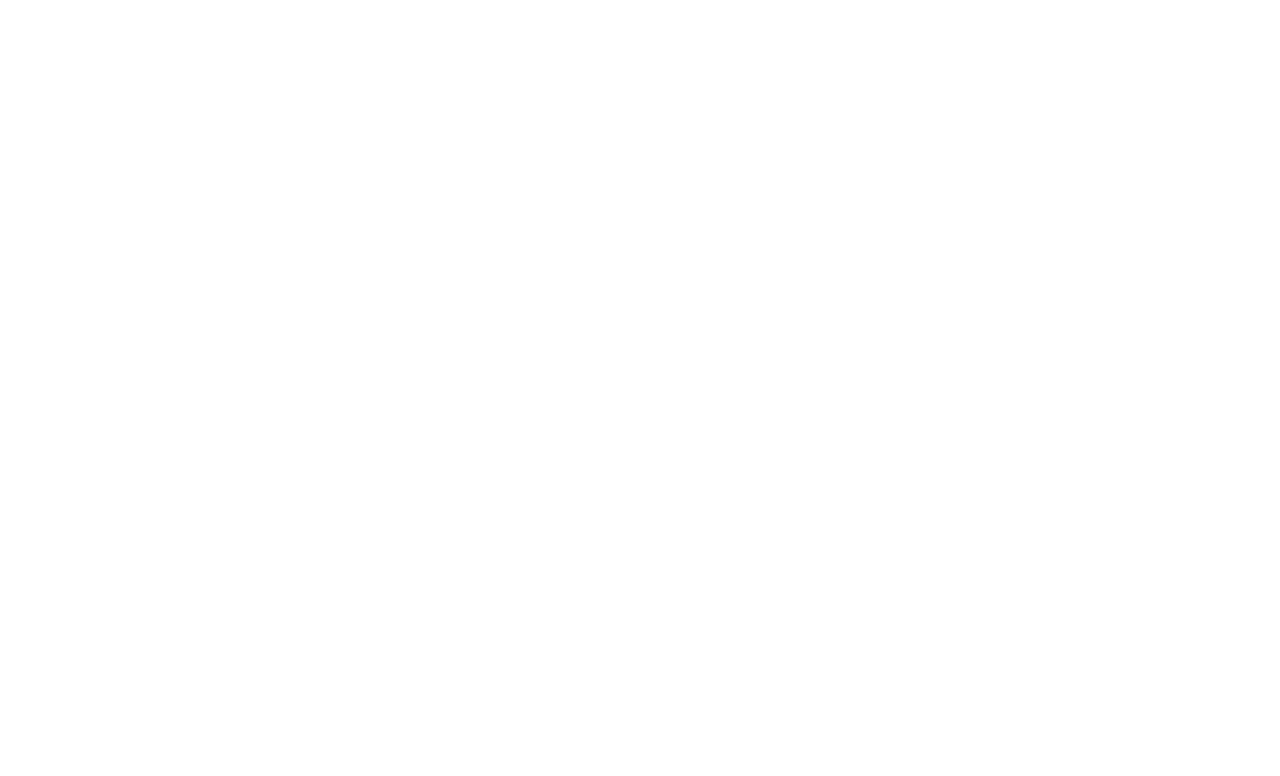
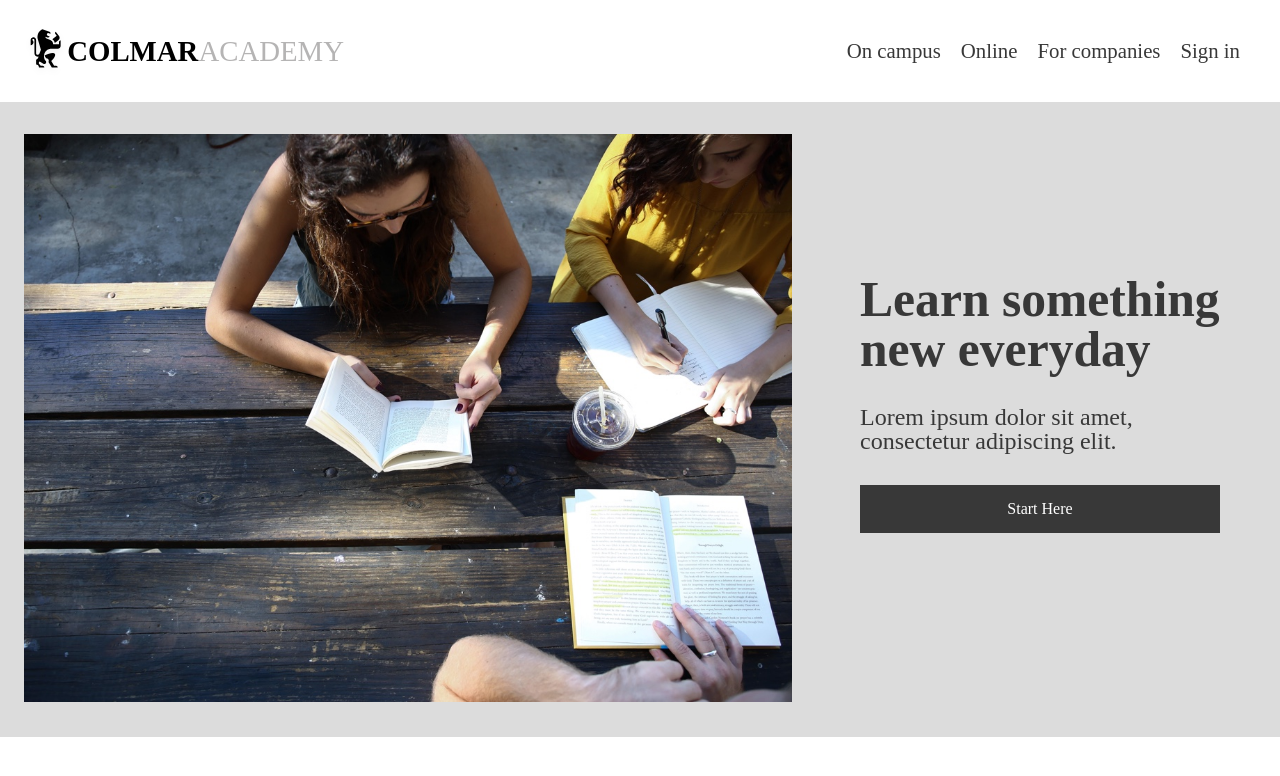
Before and after one commit to kdc64/colmar, a plain HTML site: page index.html in a window 1280 px wide. Drawn offline with Linux system fonts and the light colour scheme.

Commit message:
Add header and main banner section

```diff
--- a/index.html
+++ b/index.html
@@ -2,11 +2,44 @@
 <html lang="en" dir="ltr">
   <head>
     <meta charset="utf-8">
-    <link href="resources/css/style.css" type="text/css" rel="stylesheet">
-    <link href="resources/css/reset.css" type="text/css" rel="stylesheet">
-    <title></title>
+    <link href="./resources/css/style.css" type="text/css" rel="stylesheet">
+    <link href="./resources/css/reset.css" type="text/css" rel="stylesheet">
+    <title>Colmar Academy</title>
   </head>
   <body>
 
+    <!-- Header Section -->
+    <header>
+      <div class="container">
+        <div class="logo">
+          <img src="resources/images/ic-logo.svg" alt="ic-logo">
+          <span class="colmar">COLMAR</span>
+          <span class="academy">ACADEMY</span>
+        </div>
+        <nav class="nav">
+          <a href="#">On campus</a>
+          <a href="#">Online</a>
+          <a href="#">For companies</a>
+          <a href="#">Sign in</a>
+        </nav>
+      </div>
+    </header>
+
+    <!-- Main Banner Section -->
+    <div class="main-banner">
+      <div class="container">
+        <div class="left-section">
+          <img src="resources/images/banner.jpg" alt="people studying">
+        </div>
+        <div class="right-section">
+          <div class="tagline">
+            <h1>Learn something new everyday</h1>
+            <h4>Lorem ipsum dolor sit amet, consectetur adipiscing elit.</h4>
+            <a href="#">Start Here</a>
+          </div>
+        </div>
+      </div>
+    </div>
+
   </body>
 </html>
--- a/resources/css/style.css
+++ b/resources/css/style.css
@@ -0,0 +1,119 @@
+html {
+  font-size: 62.5%;
+}
+
+body {
+  font-family: "Helvetica", sans-serif;
+  background-color: white;
+  line-height: 1;
+}
+
+/* header section */
+
+header {
+  background-color: white;
+}
+
+header .container {
+  display: flex;
+  justify-content: space-between;
+  align-items: center;
+  height: 6.4rem;
+}
+
+.logo {
+  display: flex;
+  align-items: center;
+}
+
+.logo img {
+  height: 3.2rem;
+  padding-left: 24px;
+}
+
+.colmar {
+  font-size: 1.8rem;
+  font-weight: 700;
+}
+
+.academy {
+  font-size: 1.8rem;
+  font-weight: 400;
+  color: #B5B4B4;
+}
+
+header nav {
+  margin-right: 24px;
+}
+
+.nav a {
+  display: inline-block;
+  padding-right: 16px;
+  color: #383838;
+  font-size: 1.3rem;
+  cursor: auto;
+  text-decoration: none;
+}
+
+a:hover {
+  color: blue;
+}
+
+/* main banner section */
+
+.main-banner {
+  background-color: #DCDCDC;
+  margin: 0 auto;
+}
+
+.main-banner .container {
+  display: flex;
+  justify-content: space-between;
+}
+
+.left-section {
+  width: 60%;
+  padding: 32px 24px;
+}
+
+.left-section img {
+  width: 100%;
+}
+
+.right-section {
+  width: 440px;
+}
+
+.tagline {
+  height: auto;
+  padding-left: 20px;
+  margin-right: 60px;
+  margin-top: 10.8rem;
+  display: flex;
+  justify-content: space-between;
+  flex-direction: column;
+}
+
+.tagline h1 {
+  font-size: 3.1rem;
+  color: #383838;
+  font-weight: 700;
+}
+
+.tagline h4 {
+  margin-top: 32px;
+  margin-bottom: 32px;
+  font-size: 1.5rem;
+  color: #383838;
+  font-weight: 500;
+  line-height: 1.45rem;
+}
+
+.tagline a {
+  background-color: #383838;
+  color: white;
+  padding-top: 16px;
+  padding-bottom: 16px;
+  text-align: center;
+  text-decoration: none;
+}
```
Also changed, not shown: 2 other files.
